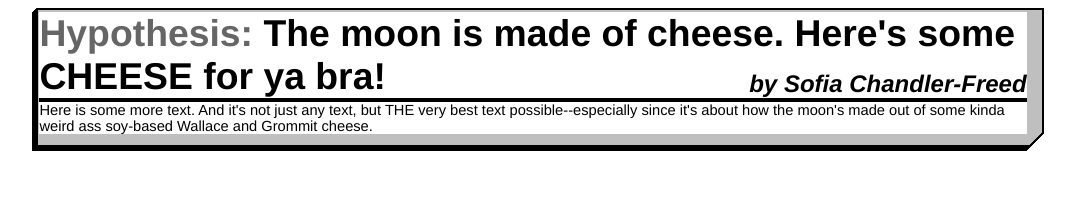
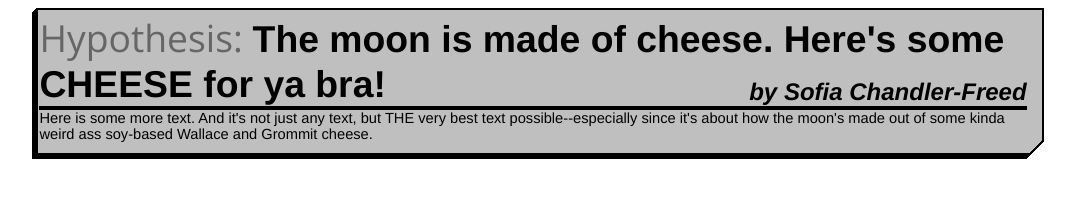
Before and after one commit to westoncb/hypothesis-site, a plain HTML site: page src/index.html in a window 1280 px wide. Shown: the whole page, without its empty margins (102-1177 px from the left). Drawn offline with nearby package versions, Linux system fonts and the light colour scheme.

Commit message:
added 'Open Sans' google font

```diff
--- a/src/index.html
+++ b/src/index.html
@@ -1,6 +1,7 @@
 <html>
 	<head> <title> stuff </title>
 		<script src="lib/jquery-2.1.1.min.js"></script>
+		<link href='http://fonts.googleapis.com/css?family=Open+Sans' rel='stylesheet' type='text/css'>
 		<style>
 
 		body {
@@ -17,10 +18,10 @@
 
 			border-style: solid;
 			border-width: 4px 17px 17px 7px;
-			-moz-border-image: url('./images/table2.png') 4 17 17 7;
-			-webkit-border-image: url('./images/table2.png') 4 17 17 7;
-			-o-border-image: url('./images/table2.png') 4 17 17 7;
-			border-image: url('./images/table2.png') 4 17 17 7;
+			-moz-border-image: url('./images/table2.png') 4 17 17 7 fill;
+			-webkit-border-image: url('./images/table2.png') 4 17 17 7 fill;
+			-o-border-image: url('./images/table2.png') 4 17 17 7 fill;
+			border-image: url('./images/table2.png') 4 17 17 7 fill;
 			background-color: c9cda7
 
 			padding: 2px;
@@ -36,7 +37,7 @@
 		}
 
 		.hypothesis-title-word {
-			font: bold 28pt helvetica;
+			font: 28pt 'Open Sans';
 			color: #666666;
 		}
 
```
